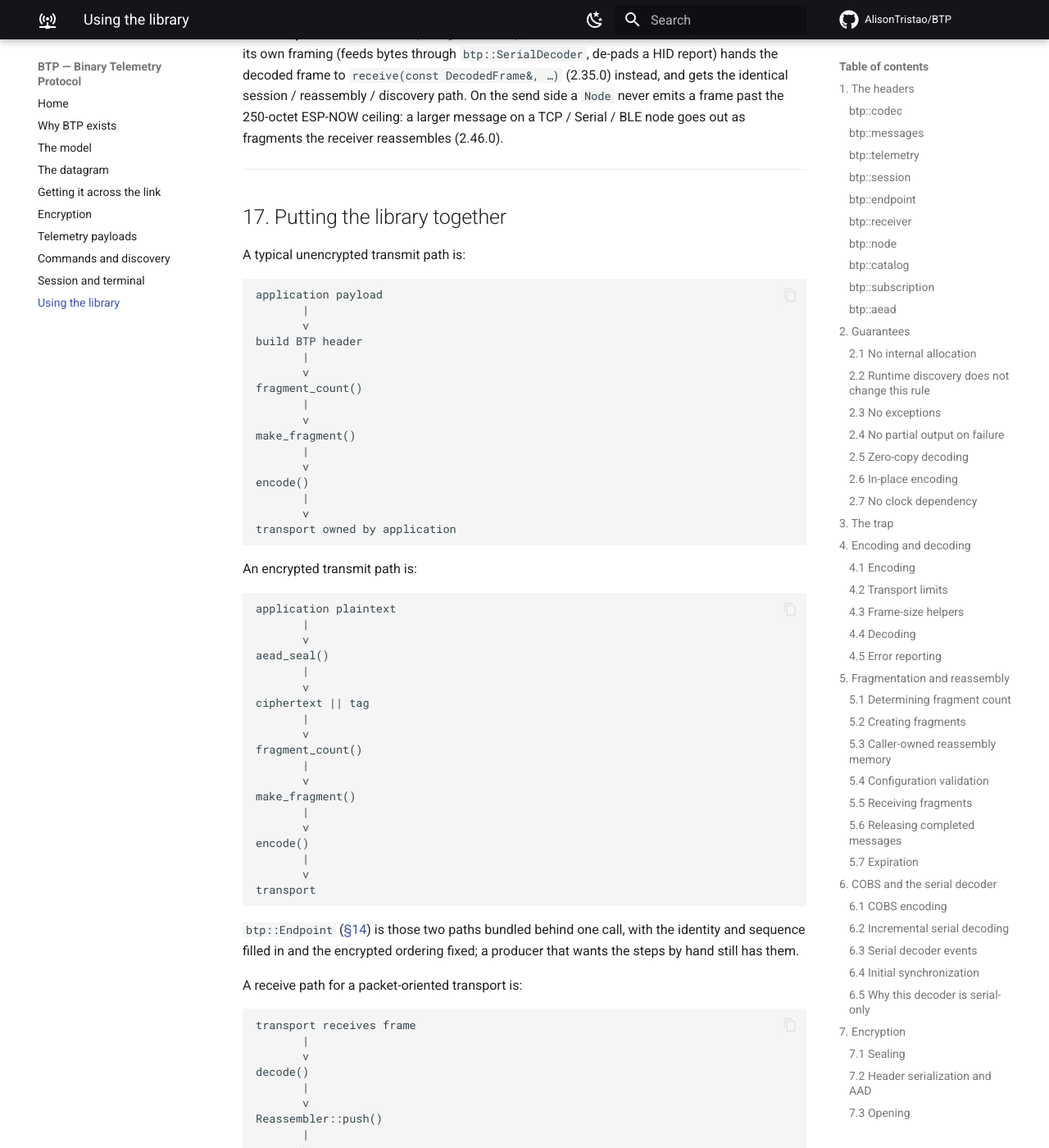
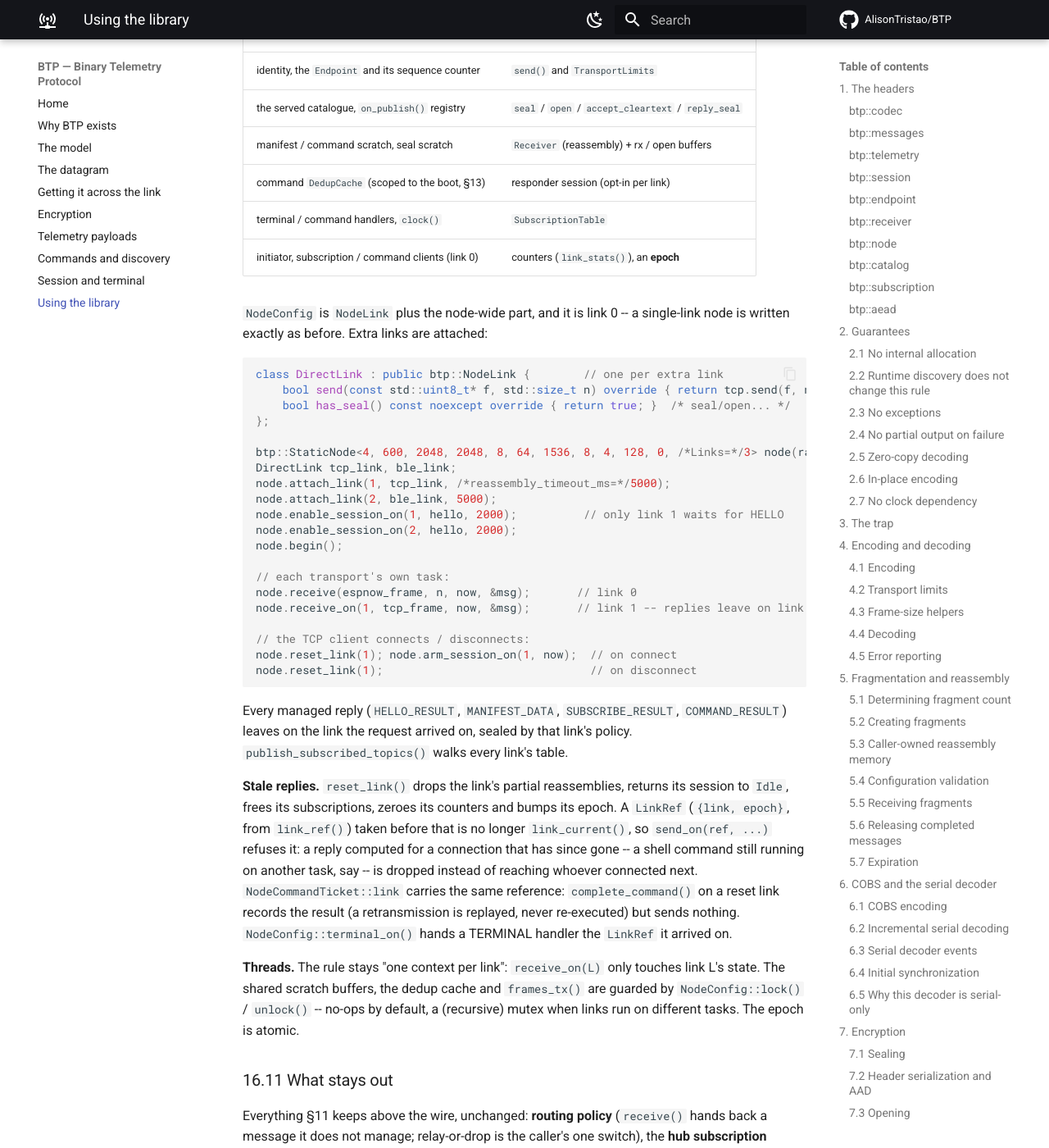
Before and after one commit to AlisonTristao/BTP, an MkDocs documentation site: the page built from docs/library.md, in a window 1280 px wide and 1400 px high, scrolled down 69120 px. Shown: the whole window at 82% size. Built offline with MkDocs 1.6.1 and Material for MkDocs 9.7.7, drawn with Linux system fonts in a browser that asks for light colours; comment, search, counter and statistics services are not loaded; some of the changed text lies outside the part shown.

Commit message:
BTP 2.47.0: several links on one Node
Co-Authored-By: Claude Opus 5.5 <noreply@anthropic.com>

````diff
--- a/docs/library.md
+++ b/docs/library.md
@@ -232,8 +232,9 @@ It is `btp::Node`: `btp::Endpoint`, `btp::Receiver` and — opt-in —
 `btp::Session`, a `btp::Catalog` and subscriptions in one object, sharing one
 identity, one `now_ms` notion and one set of caller-owned buffers, with every
 external dependency (`send`, `clock`, `seal`, `open`, ...) a virtual method on
-`NodeConfig`, an abstract class a consumer inherits from once. It adds no wire
-field; it coordinates the state of its layers — the members stay reachable for a caller that
+`NodeConfig`, an abstract class a consumer inherits from once -- and, since
+2.47.0, up to four links (one `NodeLink` each) sharing that one identity. It
+adds no wire field; it coordinates the state of its layers — the members stay reachable for a caller that
 wants a layer directly. [The node layer](#16-the-node-layer) covers it.
 
 ### `btp::catalog`
@@ -3390,7 +3391,73 @@ is wrapped in the caller's own critical section. A `Node` frame never exceeds
 250 octets whatever the transport (§14), so `SlotBytes =
 kEspNowMaxFrameSize` fits every frame a `Node` produces.
 
-### 16.10 What stays out
+### 16.10 Several links on one node (`attach_link()` / `receive_on()`)
+
+A device that talks over more than one path -- a robot reached by an ESP-NOW
+dongle AND by a direct TCP or BLE client -- is still ONE source: one
+`source_id` / `boot_id`, one sequence counter, one catalogue. Before 2.47 it
+needed one `Node` per path anyway, because `enable_session()` gates the
+whole node behind a `HELLO`: a session-less ESP-NOW peer and a TCP client
+that must say `HELLO` first could not share one. Since 2.47 a `Node` has up
+to `kMaxNodeLinks` (4) **links**, and the session is a property of the link.
+
+| Shared by every link (the node's) | Per link (`NodeLink` + `NodeLinkSlot`) |
+|---|---|
+| identity, the `Endpoint` and its sequence counter | `send()` and `TransportLimits` |
+| the served catalogue, `on_publish()` registry | `seal` / `open` / `accept_cleartext` / `reply_seal` |
+| manifest / command scratch, seal scratch | `Receiver` (reassembly) + rx / open buffers |
+| command `DedupCache` (scoped to the boot, §13) | responder session (opt-in per link) |
+| terminal / command handlers, `clock()` | `SubscriptionTable` |
+| initiator, subscription / command clients (link 0) | counters (`link_stats()`), an **epoch** |
+
+`NodeConfig` is `NodeLink` plus the node-wide part, and it is link 0 -- a
+single-link node is written exactly as before. Extra links are attached:
+
+```cpp
+class DirectLink : public btp::NodeLink {        // one per extra link
+    bool send(const std::uint8_t* f, std::size_t n) override { return tcp.send(f, n); }
+    bool has_seal() const noexcept override { return true; }  /* seal/open... */
+};
+
+btp::StaticNode<4, 600, 2048, 2048, 8, 64, 1536, 8, 4, 128, 0, /*Links=*/3> node(radio_cfg);
+DirectLink tcp_link, ble_link;
+node.attach_link(1, tcp_link, /*reassembly_timeout_ms=*/5000);
+node.attach_link(2, ble_link, 5000);
+node.enable_session_on(1, hello, 2000);          // only link 1 waits for HELLO
+node.enable_session_on(2, hello, 2000);
+node.begin();
+
+// each transport's own task:
+node.receive(espnow_frame, n, now, &msg);       // link 0
+node.receive_on(1, tcp_frame, now, &msg);       // link 1 -- replies leave on link 1
+
+// the TCP client connects / disconnects:
+node.reset_link(1); node.arm_session_on(1, now);  // on connect
+node.reset_link(1);                               // on disconnect
+```
+
+Every managed reply (`HELLO_RESULT`, `MANIFEST_DATA`, `SUBSCRIBE_RESULT`,
+`COMMAND_RESULT`) leaves on the link the request arrived on, sealed by that
+link's policy. `publish_subscribed_topics()` walks every link's table.
+
+**Stale replies.** `reset_link()` drops the link's partial reassemblies,
+returns its session to `Idle`, frees its subscriptions, zeroes its counters
+and bumps its epoch. A `LinkRef` (`{link, epoch}`, from `link_ref()`) taken
+before that is no longer `link_current()`, so `send_on(ref, ...)` refuses it:
+a reply computed for a connection that has since gone -- a shell command
+still running on another task, say -- is dropped instead of reaching whoever
+connected next. `NodeCommandTicket::link` carries the same reference:
+`complete_command()` on a reset link records the result (a retransmission is
+replayed, never re-executed) but sends nothing. `NodeConfig::terminal_on()`
+hands a TERMINAL handler the `LinkRef` it arrived on.
+
+**Threads.** The rule stays "one context per link": `receive_on(L)` only
+touches link L's state. The shared scratch buffers, the dedup cache and
+`frames_tx()` are guarded by `NodeConfig::lock()` / `unlock()` -- no-ops by
+default, a (recursive) mutex when links run on different tasks. The epoch is
+atomic.
+
+### 16.11 What stays out
 
 Everything §11 keeps above the wire, unchanged: **routing policy** (`receive()`
 hands back a message it does not manage; relay-or-drop is the caller's one
--- a/library.json
+++ b/library.json
@@ -1,6 +1,6 @@
 {
   "name": "btp",
-  "version": "2.46.0",
+  "version": "2.47.0",
   "description": "Portable, allocation-free codec, transport and AEAD utilities for BTP (Binary Telemetry Protocol) v1/v2 -- real-time communication and data plotting over ESP32/ESP-NOW",
   "keywords": ["btp", "telemetry", "protocol", "codec", "esp32", "esp-now"],
   "build": {
````
Also changed, not shown: CHANGELOG.md (+5 -0 lines), 1 other file.
